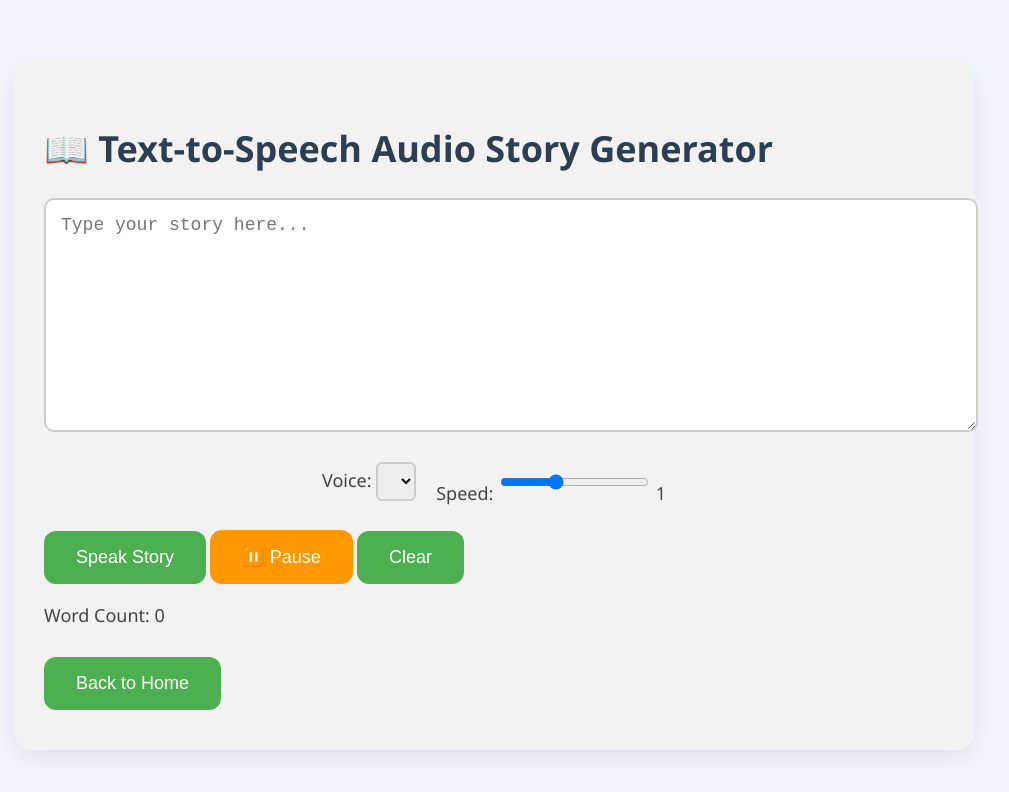
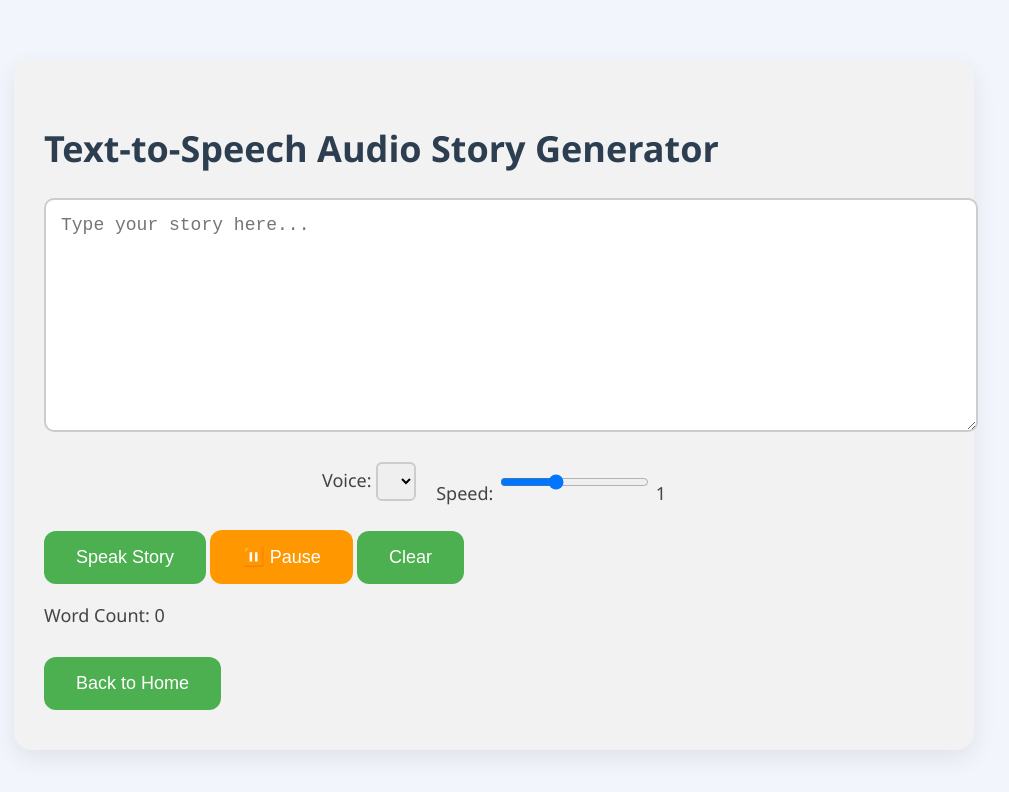
Before and after one commit to KIWOLY/text-audio, a plain HTML site: page index.html in a window 1280 px wide. Shown: the whole page, without its empty margins (146-1155 px from the left). Drawn offline with Linux system fonts and the light colour scheme.

Commit message:
Update index.html
remove  symbols

```diff
--- a/index.html
+++ b/index.html
@@ -2,13 +2,13 @@
 <html lang="en">
 <head>
   <meta charset="UTF-8">
-  <title>📖 Text-to-Speech Audio Story Generator</title>
+  <title>Text-to-Speech Audio Story Generator</title>
   <link rel="stylesheet" href="style.css">
 </head>
 <body>
 
   <div class="container">
-    <h1>📖 Text-to-Speech Audio Story Generator</h1>
+    <h1>Text-to-Speech Audio Story Generator</h1>
 
     <textarea id="storyText" placeholder="Type your story here..." oninput="updateWordCount()"></textarea>
 
@@ -27,7 +27,7 @@
       <button onclick="speakStory()">Speak Story</button>
       <button id="pauseResumeBtn" onclick="togglePauseResume()">⏸️ Pause</button>
       <button onclick="clearText()">Clear</button>
-      <!-- <button onclick="resetSettings()">♻️ Reset</button> -->
+
     </div>
 
     <p class="word-count">Word Count: <span id="wordCount">0</span></p>
```
